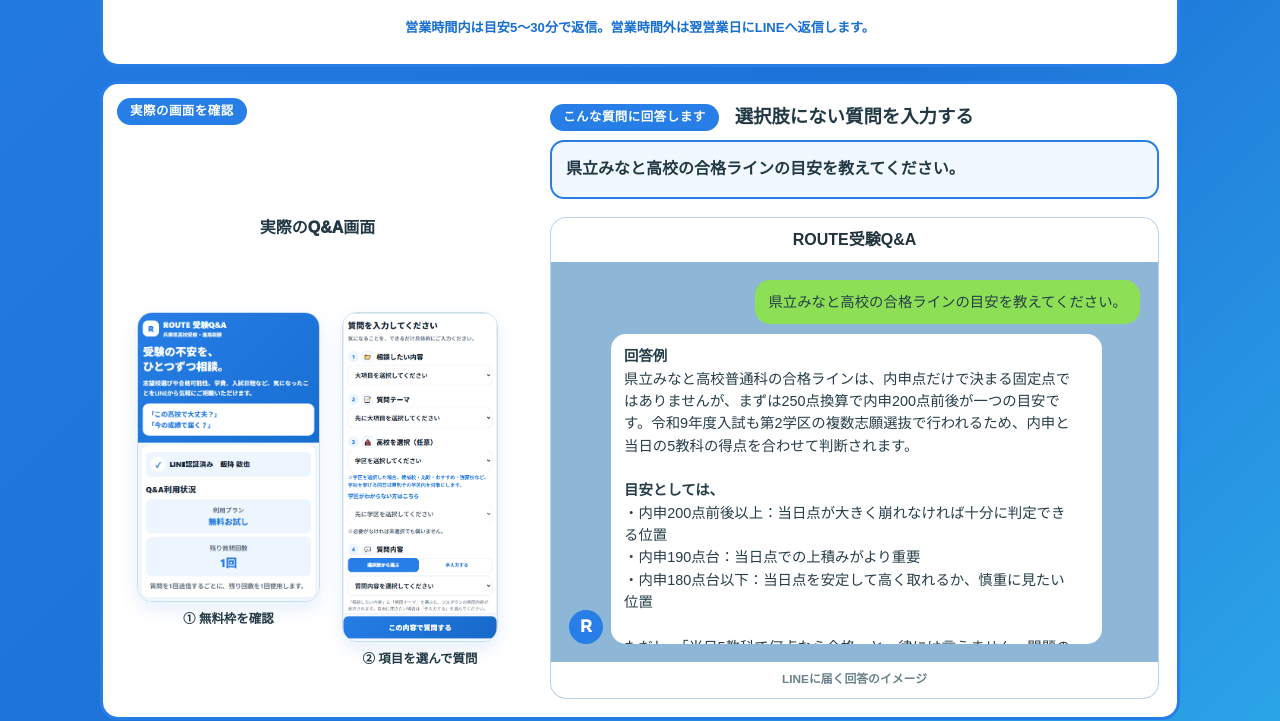
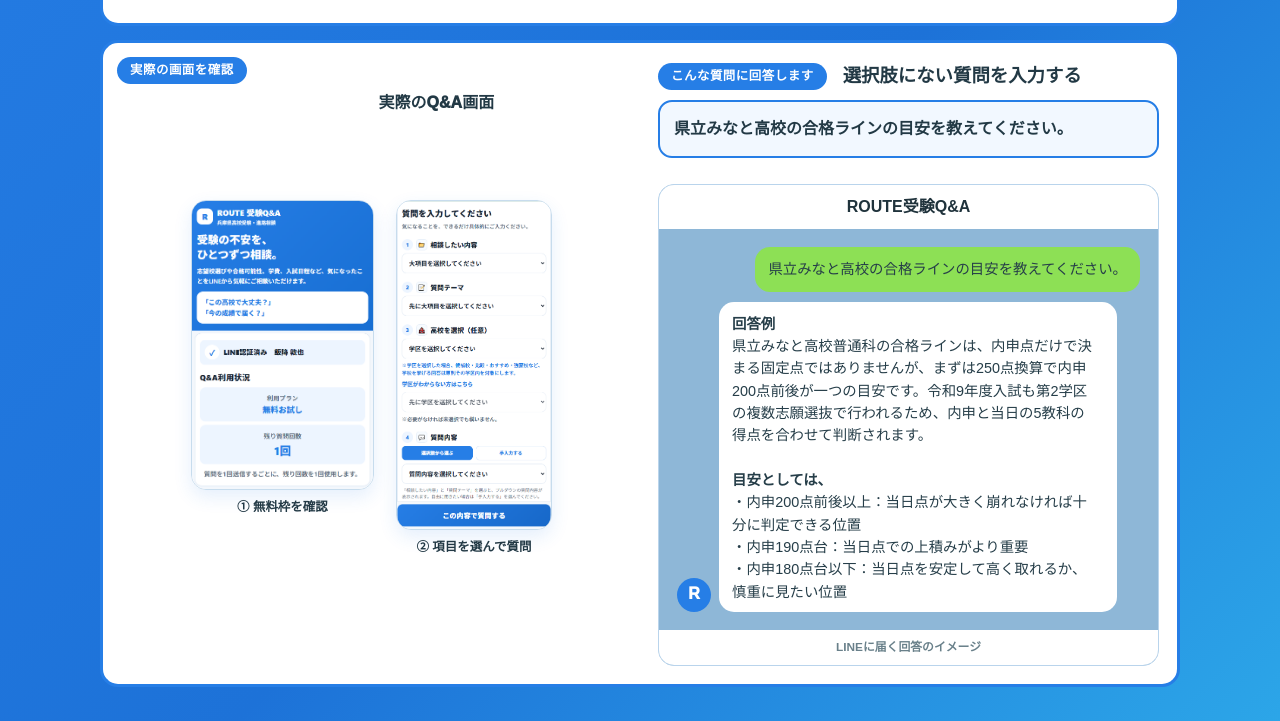
Before and after one commit to jukensoudan-route/jukensoudan-route.github.io, a plain HTML site: page index.html in a window 1280 px wide. Shown: the part 1323-2044 px from the top of the page. Drawn offline with Linux system fonts and the light colour scheme.

Commit message:
Match the requested Q&A panel layout

```diff
--- a/index.html
+++ b/index.html
@@ -318,7 +318,7 @@
       }
       .qa-copy {
         display: grid;
-        grid-template-columns: minmax(0, 1.2fr) minmax(220px, 0.8fr);
+        grid-template-columns: minmax(0, 1.3fr) minmax(220px, 1fr);
         grid-template-areas:
           "label speed"
           "title speed"
@@ -416,9 +416,9 @@
       .qa-screens-wrap {
         order: 3;
         display: grid;
-        grid-template-columns: 1fr;
+        grid-template-columns: auto 1fr auto;
         align-items: center;
-        gap: 7px;
+        gap: 8px 16px;
         margin-top: 14px;
         padding: 14px;
         border: 3px solid var(--blue);
@@ -429,7 +429,11 @@
       .qa-screens-wrap > .eyebrow {
         justify-self: start;
         align-self: start;
-        margin-bottom: 2px;
+        margin-bottom: 0;
+      }
+      .qa-screens-wrap::after {
+        content: "";
+        width: 112px;
       }
       .screens-title {
         text-align: center;
@@ -486,9 +490,13 @@
       }
       .example-question {
         display: grid;
-        grid-template-columns: auto 1fr;
+        grid-template-columns: auto 1fr auto;
         align-items: center;
         gap: 8px 16px;
+      }
+      .example-question::after {
+        content: "";
+        width: 118px;
       }
       .example-question p {
         grid-column: 1 / -1;
@@ -604,14 +612,6 @@
         width: 100%;
         height: auto;
         border-radius: 12px;
-      }
-      .process-note {
-        grid-column: 1 / -1;
-        text-align: center;
-        margin: 9px 0 0;
-        color: var(--blue-strong);
-        font-size: 0.82rem;
-        font-weight: 900;
       }
       .consult-pricing {
         background: linear-gradient(
@@ -882,7 +882,7 @@
       }
       .qa-detail > .wrap {
         display: grid;
-        grid-template-columns: minmax(0, 0.8fr) minmax(0, 1.2fr);
+        grid-template-columns: repeat(2, minmax(0, 1fr));
       }
       .qa-detail .eyebrow {
         min-height: 27px;
@@ -1059,9 +1059,17 @@
           justify-self: start;
         }
         .qa-screens-wrap {
+          grid-template-columns: 1fr;
           border-right: 3px solid var(--blue);
           border-bottom: 0;
           border-radius: 18px 18px 0 0;
+        }
+        .qa-screens-wrap::after,
+        .example-question::after {
+          display: none;
+        }
+        .example-question {
+          grid-template-columns: 1fr;
         }
         .qa-example {
           margin-top: 0;
@@ -1389,9 +1397,6 @@
               loading="lazy"
               alt="専用ページ、LINEログイン、チケット購入、Stripe決済、質問、LINEで回答の6工程"
             />
-            <p class="process-note">
-              営業時間内は目安5～30分で返信。営業時間外は翌営業日にLINEへ返信します。
-            </p>
           </div>
           <div class="qa-screens-wrap card">
             <span class="eyebrow">実際の画面を確認</span>
```
